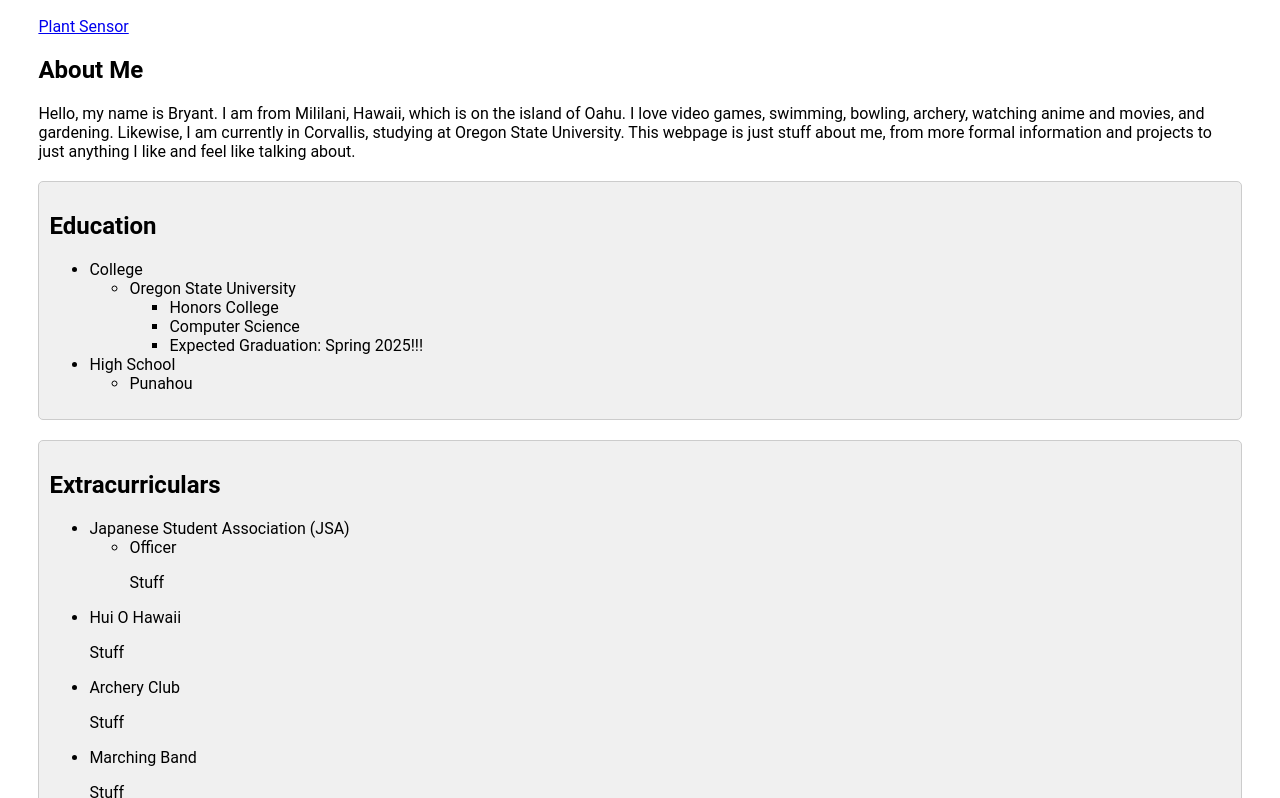
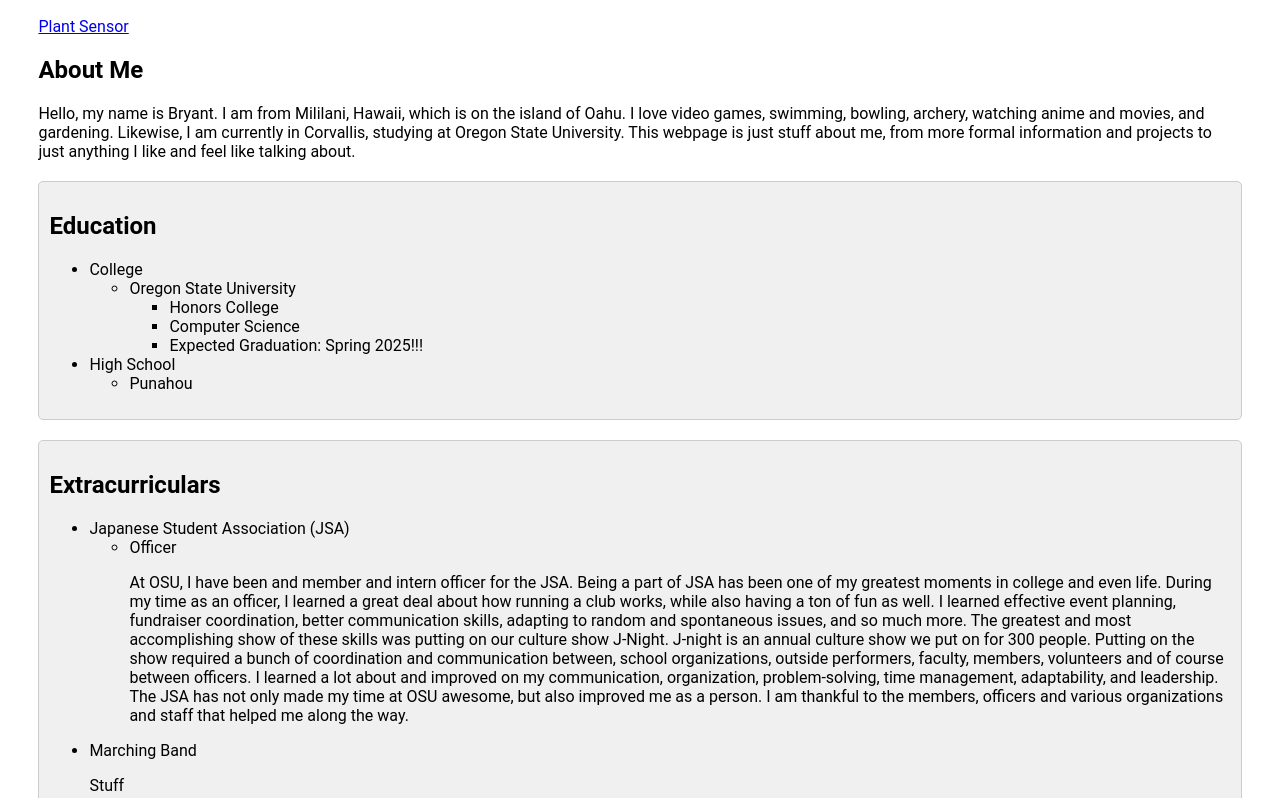
Before and after one commit to BryantS808/Website, a website: page public/index.html in a window 1280 px wide. Shown: the part 154-952 px from the top of the page. Drawn offline with Linux system fonts and the light colour scheme.

Commit message:
Made changes

```diff
--- a/public/index.html
+++ b/public/index.html
@@ -49,16 +49,23 @@
                 <li>Japanese Student Association (JSA)
                     <ul>
                         <li>Officer</li>
-                        <p>Stuff</p>
+                        <p>At OSU, I have been and member and intern officer for the JSA. Being a part of JSA has been one of my greatest moments in college and even life.
+                            During my time as an officer, I learned a great deal about how running a club works, while also having a ton of fun as well.
+                            I learned effective event planning, fundraiser coordination, better communication skills, adapting to random and spontaneous issues, and so much more.
+                            The greatest and most accomplishing show of these skills was putting on our culture show J-Night. J-night is an annual culture show we put on for 300 people.
+                            Putting on the show required a bunch of coordination and communication between, school organizations, outside performers, faculty, members, volunteers and of course between officers.
+                            I learned a lot about and improved on my communication, organization, problem-solving, time management, adaptability, and leadership.
+                            The JSA has not only made my time at OSU awesome, but also improved me as a person. I am thankful to the members, officers and various organizations and staff that helped me along the way.
+                        </p>
                     </ul>
+                </li>
+                <li>Marching Band
+                    <p>Stuff</p>
                 </li>
                 <li>Hui O Hawaii
                     <p>Stuff</p>
                 </li>
                 <li>Archery Club
-                    <p>Stuff</p>
-                </li>
-                <li>Marching Band
                     <p>Stuff</p>
                 </li>
                 <li>Cybersecurity Club
```
